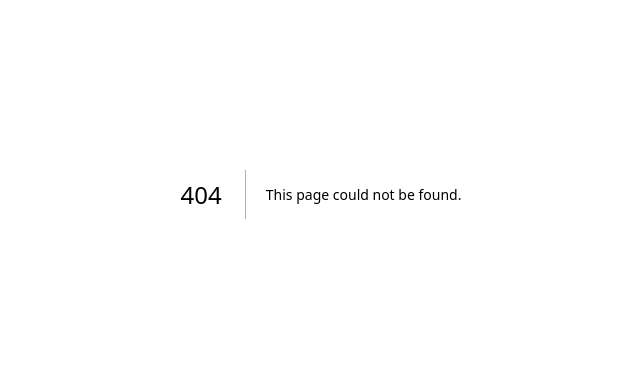
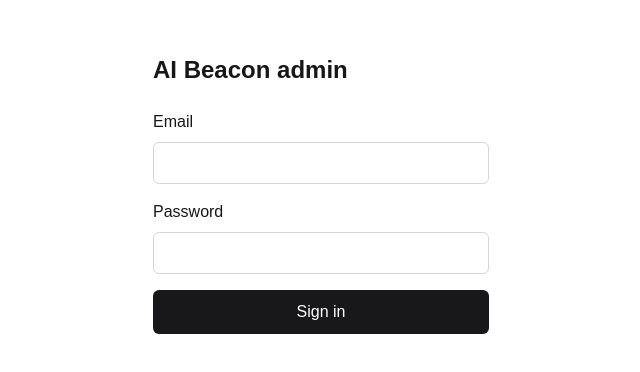
Before and after one commit to mkreindel/aibeacon-ai-readiness, a Next.js app: page /admin/login in a window 1280 px wide. Before the commit this address had no page. Shown: the part 206-578 px from the top of the page, without its empty margins (319-959 px from the left). Built offline with nearby package versions, Linux system fonts and the light colour scheme.

Commit message:
Login y cierre de sesion por Server Action (POST)
Credenciales validadas con zod y mensaje generico ante error.

Co-Authored-By: Claude Opus 5.5 <noreply@anthropic.com>
Claude-Session: https://claude.ai/code/session_01VmsZ8a5BPG58DYxi4Jygju

```diff
--- /dev/null
+++ b/src/app/admin/(panel)/actions.ts
@@ -0,0 +1,12 @@
+"use server";
+
+import { redirect } from "next/navigation";
+import { ADMIN_LOGIN } from "@/lib/admin/routes";
+import { createSupabaseServerClient } from "@/lib/supabase/server";
+
+// Server Action, so it only runs on a POST from the sign-out form.
+export async function logout() {
+  const supabase = await createSupabaseServerClient();
+  await supabase.auth.signOut();
+  redirect(ADMIN_LOGIN);
+}
--- /dev/null
+++ b/src/app/admin/login/actions.ts
@@ -0,0 +1,40 @@
+"use server";
+
+import { redirect } from "next/navigation";
+import { z } from "zod";
+import { ADMIN_HOME } from "@/lib/admin/routes";
+import { createSupabaseServerClient } from "@/lib/supabase/server";
+
+export interface LoginState {
+  error: string | null;
+}
+
+const credentialsSchema = z.object({
+  email: z.string().trim().max(320).pipe(z.email()),
+  password: z.string().min(1).max(200),
+});
+
+export async function login(_previous: LoginState, formData: FormData): Promise<LoginState> {
+  const parsed = credentialsSchema.safeParse({
+    email: formData.get("email") ?? "",
+    password: formData.get("password") ?? "",
+  });
+  if (!parsed.success) {
+    return { error: "Enter a valid email and your password." };
+  }
+
+  let supabase: Awaited<ReturnType<typeof createSupabaseServerClient>>;
+  try {
+    supabase = await createSupabaseServerClient();
+  } catch {
+    return { error: "Sign-in is unavailable right now. Please try again later." };
+  }
+
+  const { error } = await supabase.auth.signInWithPassword(parsed.data);
+  if (error) {
+    // Same message for unknown email and wrong password.
+    return { error: "Invalid email or password." };
+  }
+
+  redirect(ADMIN_HOME);
+}
--- /dev/null
+++ b/src/app/admin/login/login-form.tsx
@@ -0,0 +1,48 @@
+"use client";
+
+import { useActionState } from "react";
+import { login, type LoginState } from "@/app/admin/login/actions";
+
+const initialState: LoginState = { error: null };
+
+export function LoginForm() {
+  const [state, formAction, pending] = useActionState(login, initialState);
+  return (
+    <form action={formAction} className="flex flex-col gap-4">
+      <div className="flex flex-col gap-2">
+        <label htmlFor="email" className="font-medium">Email</label>
+        <input
+          id="email"
+          name="email"
+          type="email"
+          autoComplete="username"
+          required
+          className="rounded-md border border-zinc-300 bg-transparent px-3 py-2 dark:border-zinc-700"
+        />
+      </div>
+      <div className="flex flex-col gap-2">
+        <label htmlFor="password" className="font-medium">Password</label>
+        <input
+          id="password"
+          name="password"
+          type="password"
+          autoComplete="current-password"
+          required
+          className="rounded-md border border-zinc-300 bg-transparent px-3 py-2 dark:border-zinc-700"
+        />
+      </div>
+      {state.error && (
+        <p role="alert" className="rounded-md border border-red-300 bg-red-50 px-3 py-2 text-red-800 dark:border-red-800 dark:bg-red-950 dark:text-red-200">
+          {state.error}
+        </p>
+      )}
+      <button
+        type="submit"
+        disabled={pending}
+        className="rounded-md bg-zinc-900 px-5 py-2.5 font-medium text-white hover:bg-zinc-700 disabled:opacity-40 dark:bg-zinc-100 dark:text-zinc-900"
+      >
+        {pending ? "Signing in…" : "Sign in"}
+      </button>
+    </form>
+  );
+}
--- /dev/null
+++ b/src/app/admin/login/page.tsx
@@ -0,0 +1,14 @@
+import type { Metadata } from "next";
+import { LoginForm } from "@/app/admin/login/login-form";
+
+export const metadata: Metadata = { title: "Sign in | AI Beacon admin" };
+
+// Signed-in users are sent to the panel by the proxy.
+export default function LoginPage() {
+  return (
+    <main className="mx-auto flex w-full max-w-sm flex-1 flex-col justify-center gap-6 px-6 py-16">
+      <h1 className="text-2xl font-semibold">AI Beacon admin</h1>
+      <LoginForm />
+    </main>
+  );
+}
```
Also changed, not shown: 2 other files (tests, documents, lock files or other folders).
